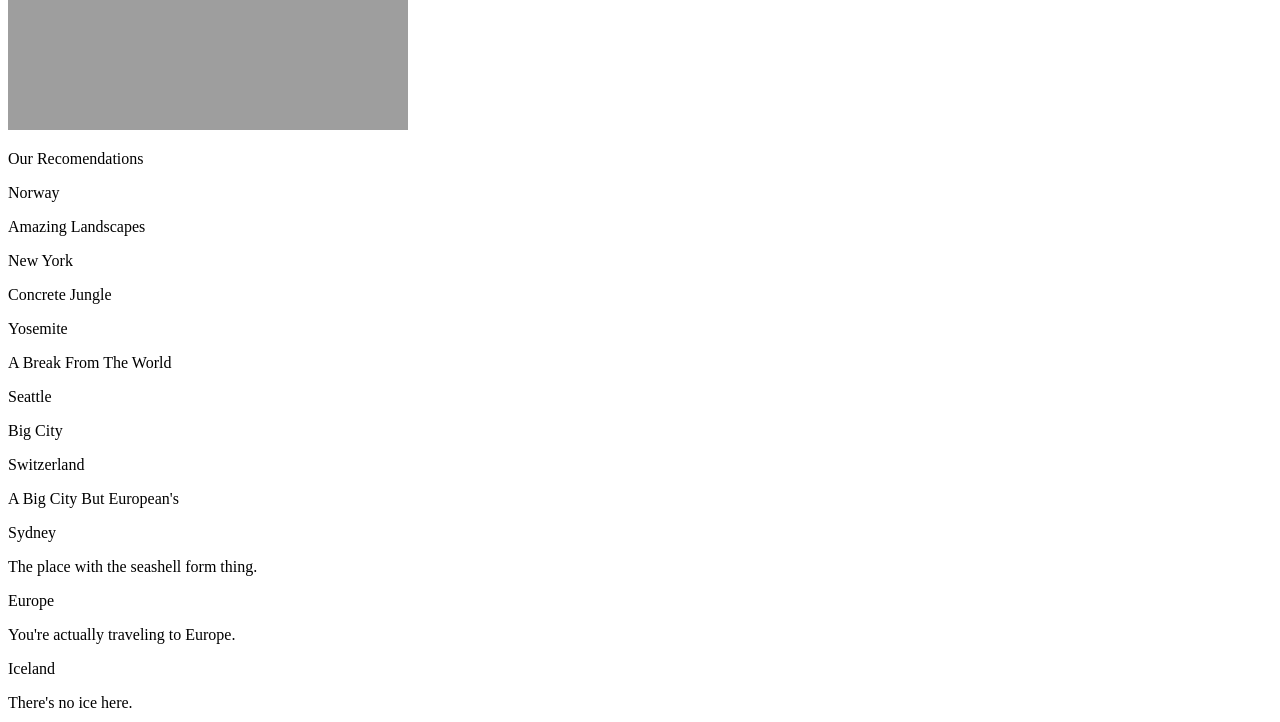
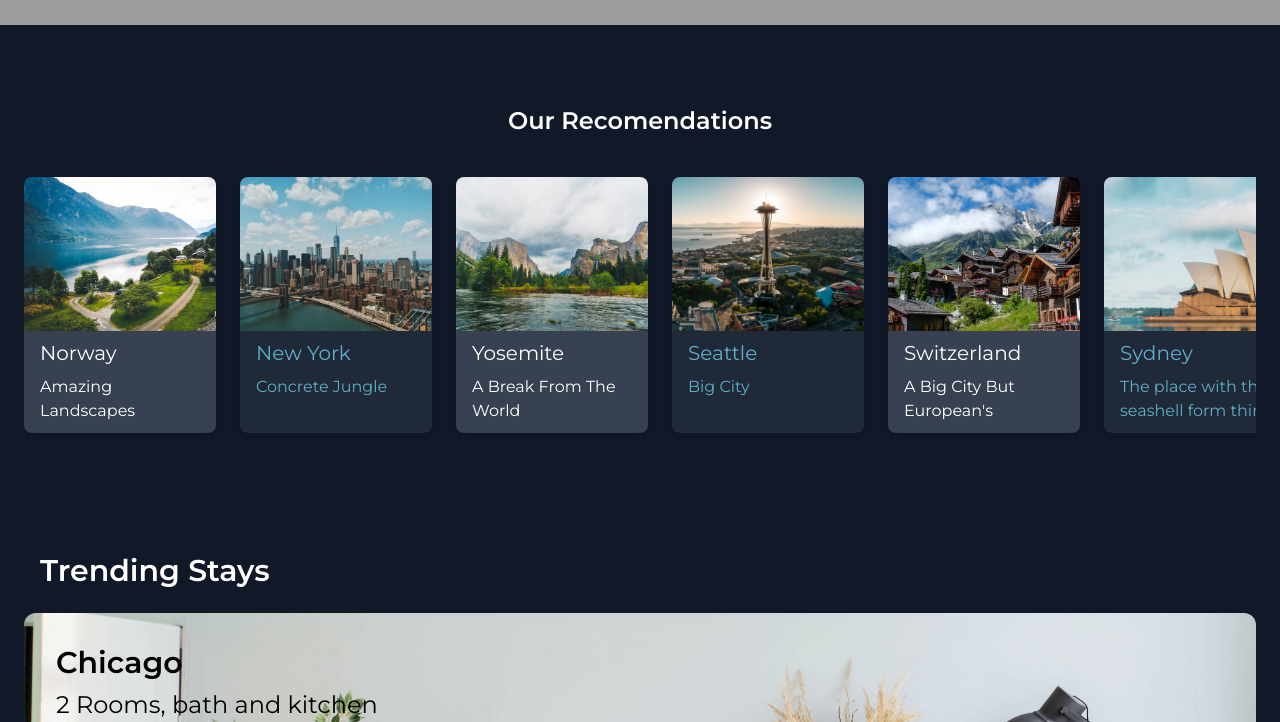
Before and after one commit to ABeltran516/Travels_on_Tailwind, a website: page public/index.html in a window 1280 px wide. Shown: the part 359-1081 px from the top of the page. Drawn offline with nearby package versions, Linux system fonts and the light colour scheme; the site is published under a folder, as on GitHub Pages, so addresses that start at the root find nothing.

Commit message:
Fix: Modified relative routes from index.html & tailwind.config.js to can visualize styles in browser.

```diff
--- a/public/index.html
+++ b/public/index.html
@@ -4,7 +4,7 @@
 <head>
     <meta charset="UTF-8">
     <meta name="viewport" content="width=device-width, initial-scale=1.0">
-    <link rel="stylesheet" href="/public/css/tailwind.css">
+    <link rel="stylesheet" href="./css/tailwind.css">
     <link href="https://fonts.googleapis.com/css2?family=Montserrat:ital,wght@0,100..900;1,100..900&display=swap"
         rel="stylesheet">
     <title>Platzi Travel</title>
--- a/tailwind.config.js
+++ b/tailwind.config.js
@@ -1,6 +1,6 @@
 /** @type {import('tailwindcss').Config} */
 module.exports = {
-  content: ["./public/index.html", "./src/**/*.{html,js}"], /*Aquí se agrega el origen del archivo*/
+  content: ["./public/**/*.{html,js}", "./src/**/*.{html,js}"], /*Aquí se agrega el origen del archivo*/
   darkMode: 'class', //or 'media or 'class'
   theme: {
     extend: {
```
